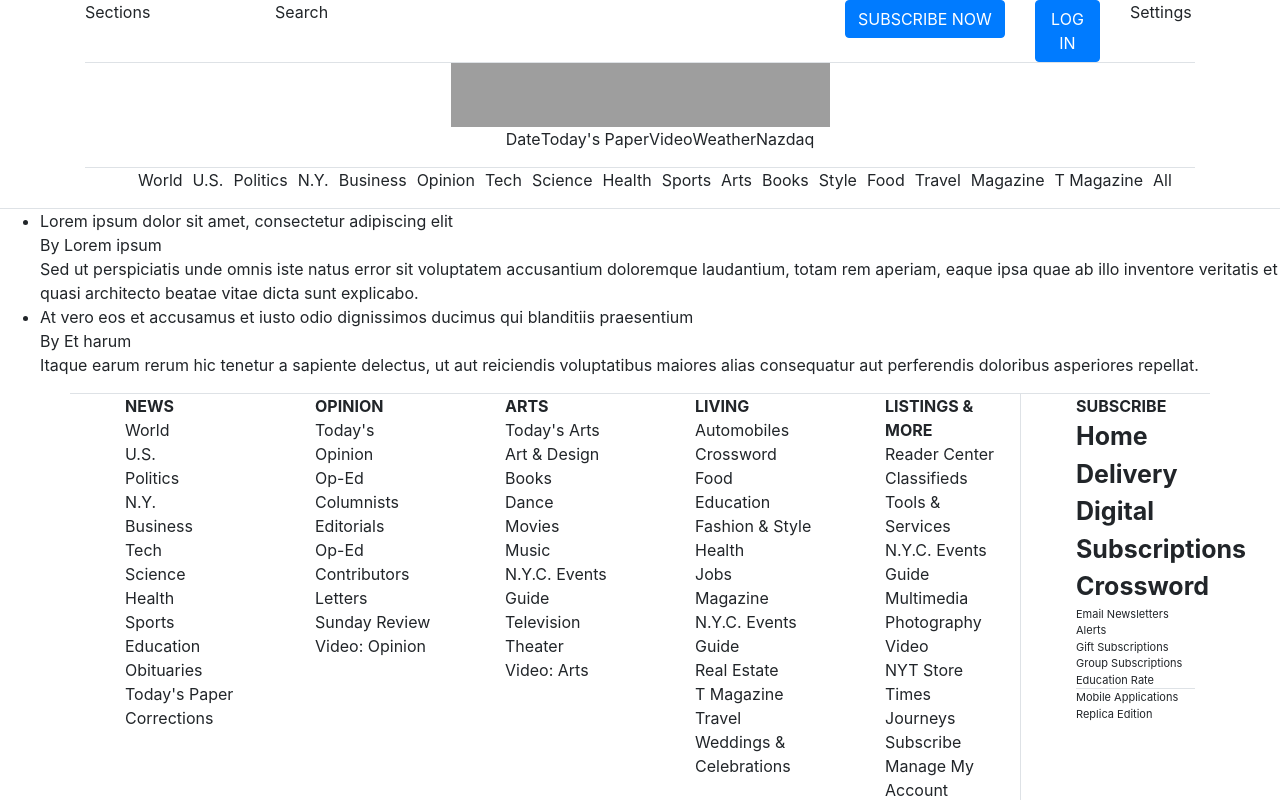
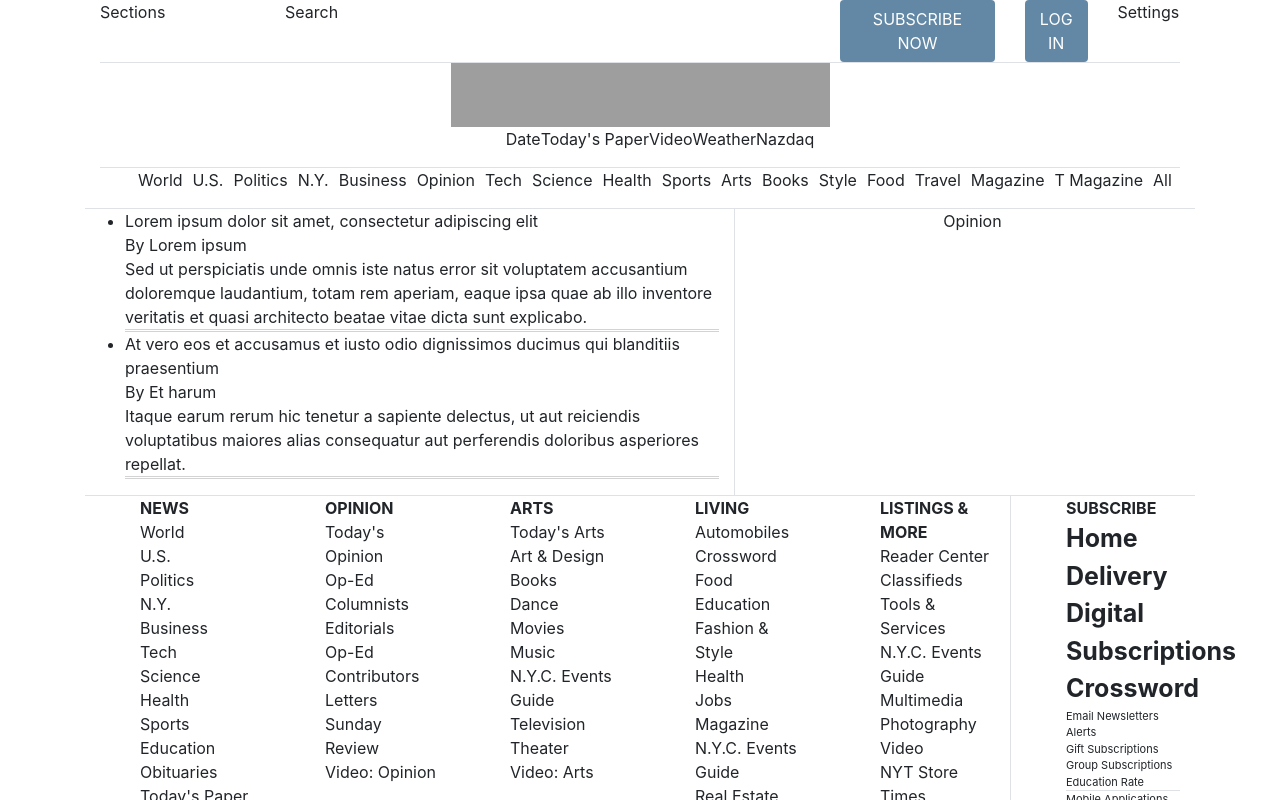
Before and after one commit to kardish515/site-rebuild, an Angular app: page / in a window 1280 px wide. Shown: the top 800 px of the page. Built offline with nearby package versions, Linux system fonts and the light colour scheme; grey boxes are pictures that could not be loaded.

Commit message:
add css styling to header and news-stories components

```diff
--- a/src/app/app.component.html
+++ b/src/app/app.component.html
@@ -1,5 +1,15 @@
-<app-header></app-header>
-<app-title></app-title>
-<app-navbar></app-navbar>
-<app-news-stories [childStoryList]="masterStoryList"></app-news-stories>
-<app-footer></app-footer>
+<div class="container">
+  <app-header></app-header>
+  <app-title></app-title>
+  <app-navbar></app-navbar>
+  <div class="row">
+    <div class="col-md-7 border-right">
+      <app-news-stories [childStoryList]="masterStoryList"></app-news-stories>
+    </div>
+    <div class="col-md-5">
+      <app-opinion></app-opinion>
+    </div>
+  </div>
+  <app-footer></app-footer>
+
+</div>
--- a/src/app/header/header.component.css
+++ b/src/app/header/header.component.css
@@ -0,0 +1,4 @@
+.btn{
+  background-color: #6288A5;
+  color: #fff;
+}
--- a/src/app/header/header.component.html
+++ b/src/app/header/header.component.html
@@ -7,10 +7,10 @@
       <p>Search</p>
     </div>
     <div class="col-md-2">
-      <button class="btn btn-primary">SUBSCRIBE NOW</button>
+      <button class="btn">SUBSCRIBE NOW</button>
     </div>
     <div class="col-md-1">
-      <button class="btn btn-primary">LOG IN</button>
+      <button class="btn">LOG IN</button>
     </div>
     <div class="col-md-1">
       <p>Settings</p>
--- a/src/app/news-stories/news-stories.component.css
+++ b/src/app/news-stories/news-stories.component.css
@@ -0,0 +1,4 @@
+.bottom{
+  border-bottom-style: double;
+  border-color: lightgrey;
+}
--- a/src/app/news-stories/news-stories.component.html
+++ b/src/app/news-stories/news-stories.component.html
@@ -1,3 +1,3 @@
 <ul>
-  <li *ngFor="let currentStory of childStoryList">{{currentStory.title}}<br>By {{currentStory.author}}<br>{{currentStory.description}}</li>
+  <li class="bottom" *ngFor="let currentStory of childStoryList">{{currentStory.title}}<br>By {{currentStory.author}}<br>{{currentStory.description}}</li>
 </ul>
--- a/src/app/opinion/opinion.component.css
+++ b/src/app/opinion/opinion.component.css
@@ -0,0 +1,3 @@
+p{
+  text-align: center;
+}
--- a/src/app/opinion/opinion.component.html
+++ b/src/app/opinion/opinion.component.html
@@ -1,3 +1 @@
-<p>
-  opinion works!
-</p>
+<p>Opinion</p>
```
